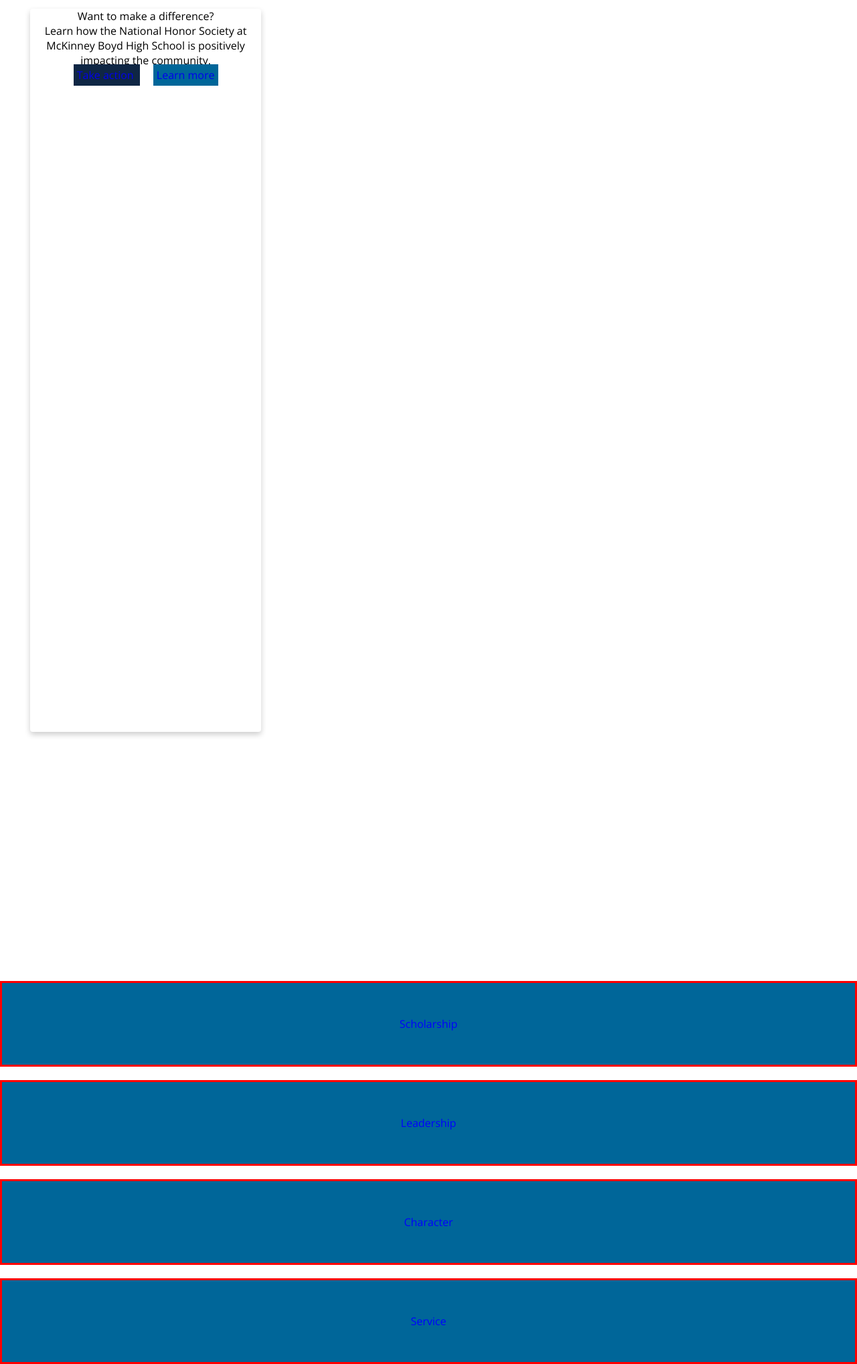
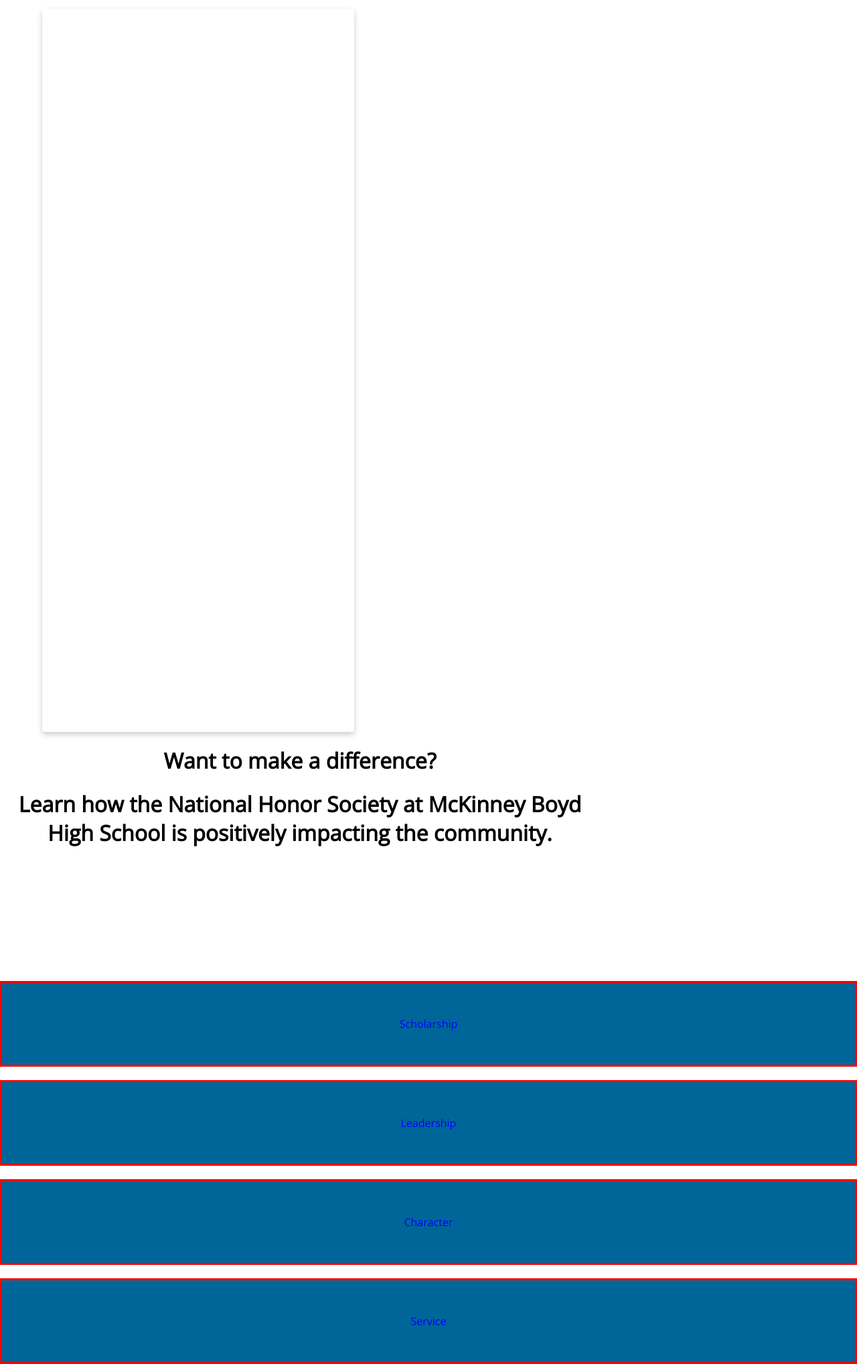
Before and after one commit to mbhs-nhs/mbhs-nhs.github.io, a Jekyll site: the page built from index.html, in a window 1280 px wide. Shown: the whole page at 67% size. Built offline with Jekyll 4.4.1, drawn with Linux system fonts in a browser that asks for light colours; nearby versions of some CDN libraries.

Commit message:
Added css properties to the cards and changing look and feel (preparing to add header)

```diff
--- a/_sass/asteroid/_base.scss
+++ b/_sass/asteroid/_base.scss
@@ -17,24 +17,24 @@
   padding: 0;
 }
 
-.tag-positioning {
+.positioning-tag {
   min-height: 100vh;
-  width: 50%;
+  width: 70%;
   padding-top: 1%;
+  .header-tag {
+
+  }
 }
 
 .cards {
-  margin: 0 38% 0 7%;
-  width: 54%;
+  margin: 0 41% 0 7%;
+  width: 52%;
   height: 120vh;
   background: #ffffff;
   box-shadow: 0 4px 8px 0 $box-shadow;
   border-radius: 4px;
   vertical-align: middle;
   text-align: center;
-}
-
-.action-button {
 
 }
 
--- a/index.html
+++ b/index.html
@@ -9,15 +9,10 @@
 
 <div class="container">
   <div class="overlay parallax-window main-carousel" data-parallax="scroll" data-image-src="https://source.unsplash.com/1920x1080/?ocean">
-    <div class="tag-positioning">
+    <div class="positioning-tag">
+
       <div class="cards">
-        <div class="header">
-            Want to make a difference?
-        </div>
-
-        <div>
-            Learn how the National Honor Society at McKinney Boyd High School is positively impacting the community.
-        </div>
+        <!--
 
         <a href="/projects" class="button primary">
             Take action
@@ -25,8 +20,12 @@
 
         <a href="/about" class="button secondary">
             Learn more
-        </a>
+        </a> -->
 
+      </div>
+      <div class="header-tag">
+        <h1>Want to make a difference?</h1>
+        <h1>Learn how the National Honor Society at McKinney Boyd High School is positively impacting the community.</h1>
       </div>
     </div>
   </div>
```
Also changed, not shown: _sass/asteroid/_mainpage.scss (line endings or trailing spaces).
